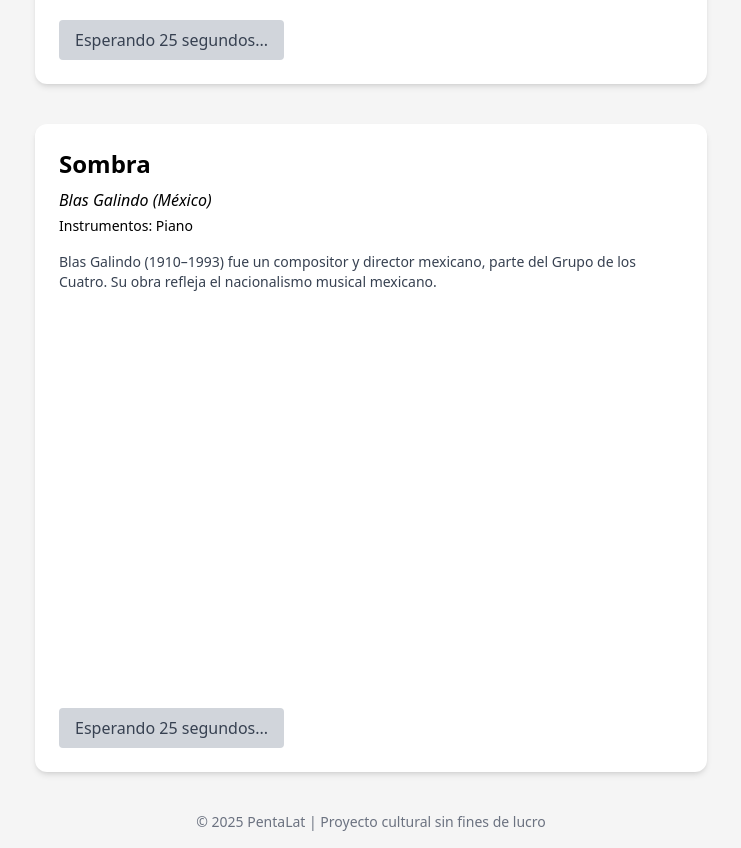
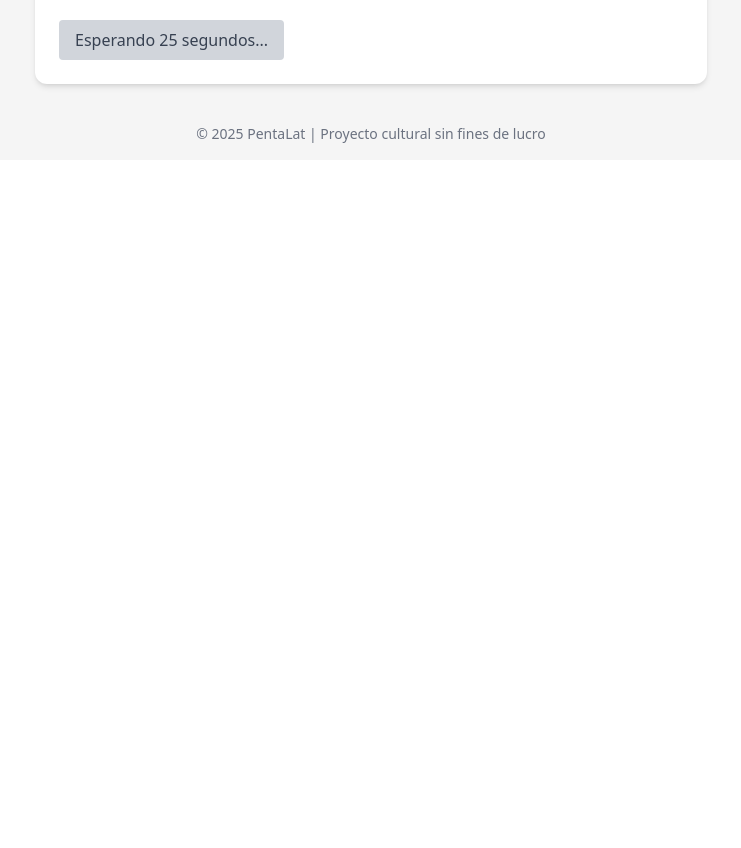
Before and after one commit to isaacpiano/pentalatin, a React (Vite) app: page /scores in a window 1280 px wide. Shown: the part 1340-2188 px from the top of the page, without its empty margins (269-1010 px from the left). After the commit the page ends 1500 px from the top, so only its background shows below. Built offline with nearby package versions, Linux system fonts and the light colour scheme.

Commit message:
Update Scores.jsx

```diff
--- a/src/Scores.jsx
+++ b/src/Scores.jsx
@@ -55,14 +55,6 @@ export default function Scores() {
       bio: "María Grever (1885–1951) fue una compositora mexicana pionera, autora de más de 800 canciones incluyendo el bolero 'Te quiero dijiste'.",
       pdfUrl: "/te-quiero-dijiste-grever.pdf",
     },
-    {
-      title: "Sombra",
-      composer: "Blas Galindo",
-      country: "México",
-      instruments: "Piano",
-      bio: "Blas Galindo (1910–1993) fue un compositor y director mexicano, parte del Grupo de los Cuatro. Su obra refleja el nacionalismo musical mexicano.",
-      pdfUrl: "/blas galindo-sombra.pdf",
-    },
   ];
 
   return (
```
